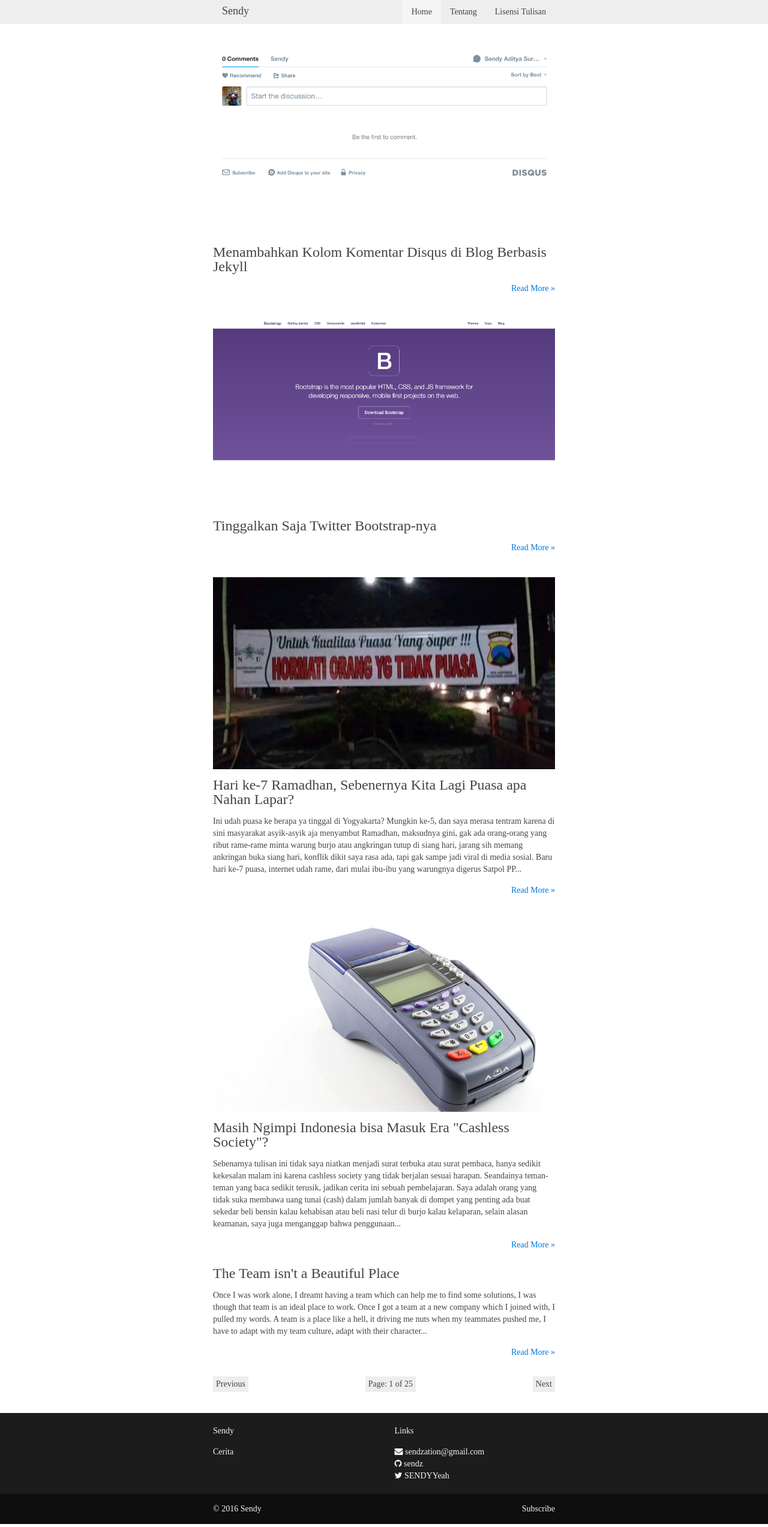
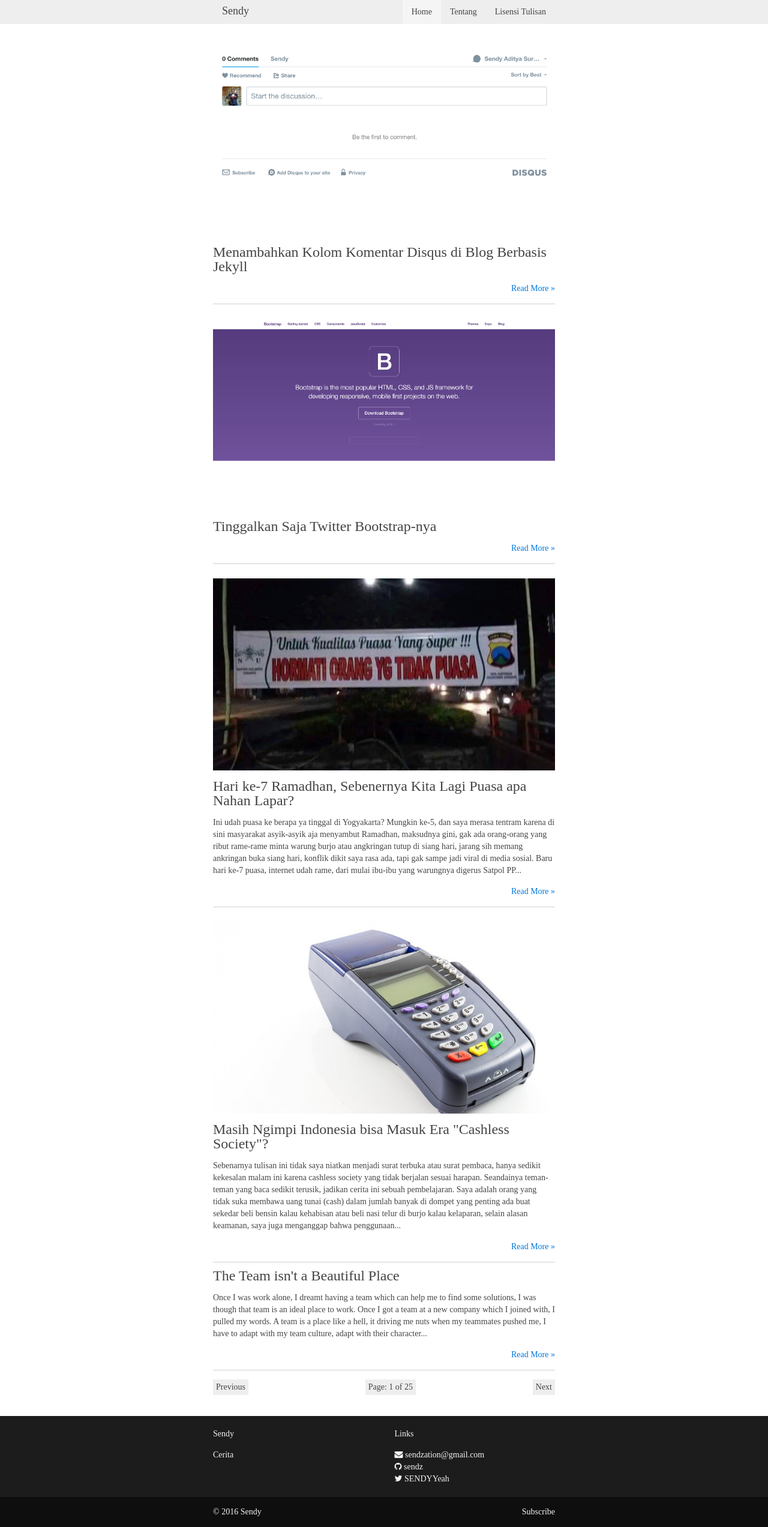
Before and after one commit to sendz/sendz.github.io, a Jekyll site: the page built from index.html, in a window 1280 px wide. Shown: the whole page at 60% size. Built offline with Jekyll 4.4.1, drawn with Linux system fonts in a browser that asks for light colours; nearby versions of some CDN libraries; some web fonts are replaced; the list of posts is cut into pages by our own code.

Commit message:
Add border bottom on each article :

```diff
--- a/css/style.css
+++ b/css/style.css
@@ -1,2 +1,2 @@
-@import "https://fonts.googleapis.com/css?family=Droid+Serif";body,h1,h2,h3,h4,h5,h6,.uk-navbar-nav>li>a{font-family:'Droid Serif', serif}@media only screen and (min-width: 993px){.uk-container,.container{width:50%}}img{max-width:100%}.uk-page-footer{background:#1C1C1C;margin-top:20px;padding-top:20px;color:#F2F2F2}.uk-page-footer a,.uk-page-footer h5{color:#F2F2F2}.uk-footer-copyright{background-color:rgba(0,0,0,0.5);height:50px;line-height:50px;overflow:hidden;font-weight:300;margin-top:20px;color:#F2F2F2}.uk-footer-copyright a,.uk-footer-copyright h5{color:#F2F2F2}.uk-cover-background{height:320px;margin:1em 0em;overflow:hidden;object-position:center;-o-object-position:center}.uk-cover-background>img{width:100%}ul.no-style{margin:0px;padding-left:0px}ul.no-style>li{list-style:none}article{margin:10px 0px}header{margin-bottom:10px}
+@import "https://fonts.googleapis.com/css?family=Droid+Serif";body,h1,h2,h3,h4,h5,h6,.uk-navbar-nav>li>a{font-family:'Droid Serif', serif}@media only screen and (min-width: 993px){.uk-container,.container{width:50%}}img{max-width:100%}.uk-page-footer{background:#1C1C1C;margin-top:20px;padding-top:20px;color:#F2F2F2}.uk-page-footer a,.uk-page-footer h5{color:#F2F2F2}.uk-footer-copyright{background-color:rgba(0,0,0,0.5);height:50px;line-height:50px;overflow:hidden;font-weight:300;margin-top:20px;color:#F2F2F2}.uk-footer-copyright a,.uk-footer-copyright h5{color:#F2F2F2}.uk-cover-background{height:320px;margin:1em 0em;overflow:hidden;object-position:center;-o-object-position:center}.uk-cover-background>img{width:100%}ul.no-style{margin:0px;padding-left:0px}ul.no-style>li{list-style:none}article{margin:10px 0px;border-bottom:1px solid #d1d1d1}header{margin-bottom:10px}
 /*# sourceMappingURL=style.css.map */
--- a/css/style.scss
+++ b/css/style.scss
@@ -59,6 +59,7 @@ ul.no-style {
 
 article {
   margin:10px 0px;
+  border-bottom: 1px solid #d1d1d1;
 }
 
 header {
```
